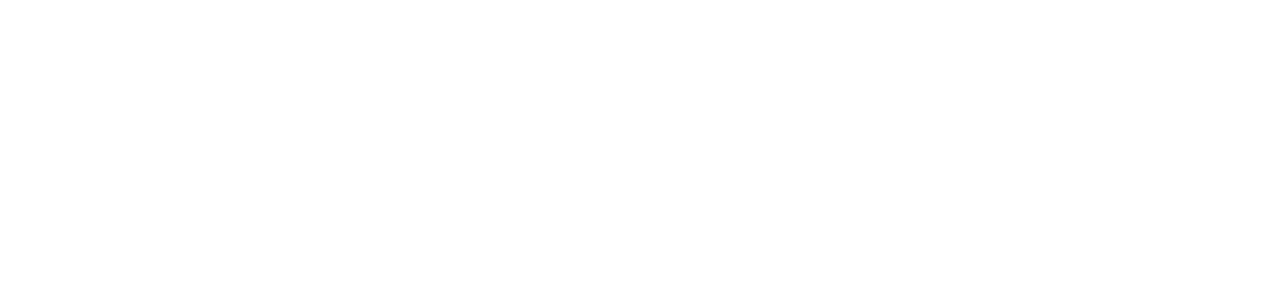
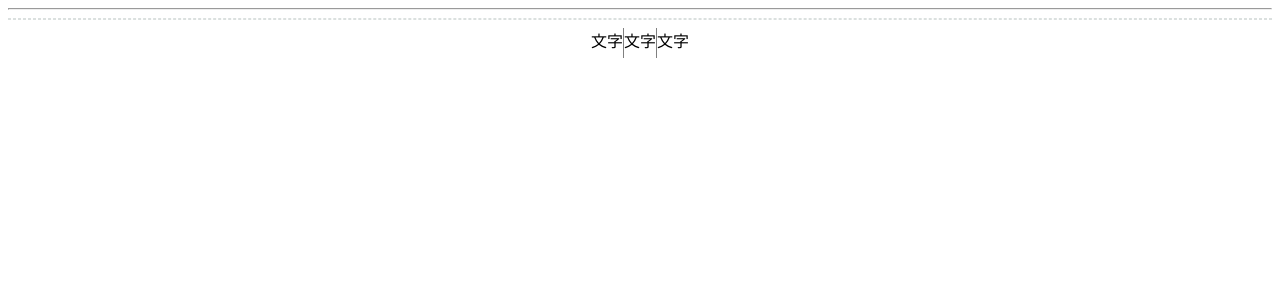
Before and after one commit to sdhushu/simple, a Vue app: page / in a window 1280 px wide. Shown: the top 300 px of the page. Built offline with nearby package versions, Linux system fonts and the light colour scheme.

Commit message:
新增分割线组件

```diff
--- a/src/App.vue
+++ b/src/App.vue
@@ -1,10 +1,17 @@
 <template>
-
+  <simpledivider />
+  <simpledivider dashed />
+  <div style="display:flex;justify-content: center">
+    <span>文字</span>
+    <simpledivider vertical />
+    <span>文字</span>
+    <simpledivider vertical />
+    <span>文字</span>
+  </div>
 </template>
 
 <script setup>
-import simplecard from "./components/Card.vue";
-import simplebutton from "./components/Button.vue";
+import simpledivider from "./components/Divider.vue";
 </script>
 <style>
 </style>
--- /dev/null
+++ b/src/components/Divider.vue
@@ -0,0 +1,33 @@
+<template>
+  <div :class="[vertical ? 'simple-hr--vertical':'']">
+    <hr v-if="!vertical"
+      class="simple-hr"
+      :class="[
+        dashed ? 'simple-hr--dashed' : '',
+      ]"
+
+    />
+  </div>
+</template>
+
+<script setup>
+import { defineProps } from "vue";
+const props = defineProps({
+  dashed: Boolean,
+  vertical:Boolean,
+});
+</script>
+<style>
+.simple-hr {
+  color: rgb(219, 224, 223);
+}
+.simple-hr--dashed {
+  border: 1px dashed rgb(219, 224, 223);
+}
+.simple-hr--vertical {
+    /* width: 1px; */
+    height: 30px;
+    border-left: 1px solid gray;
+    display: inline-block;
+}
+</style>
```
